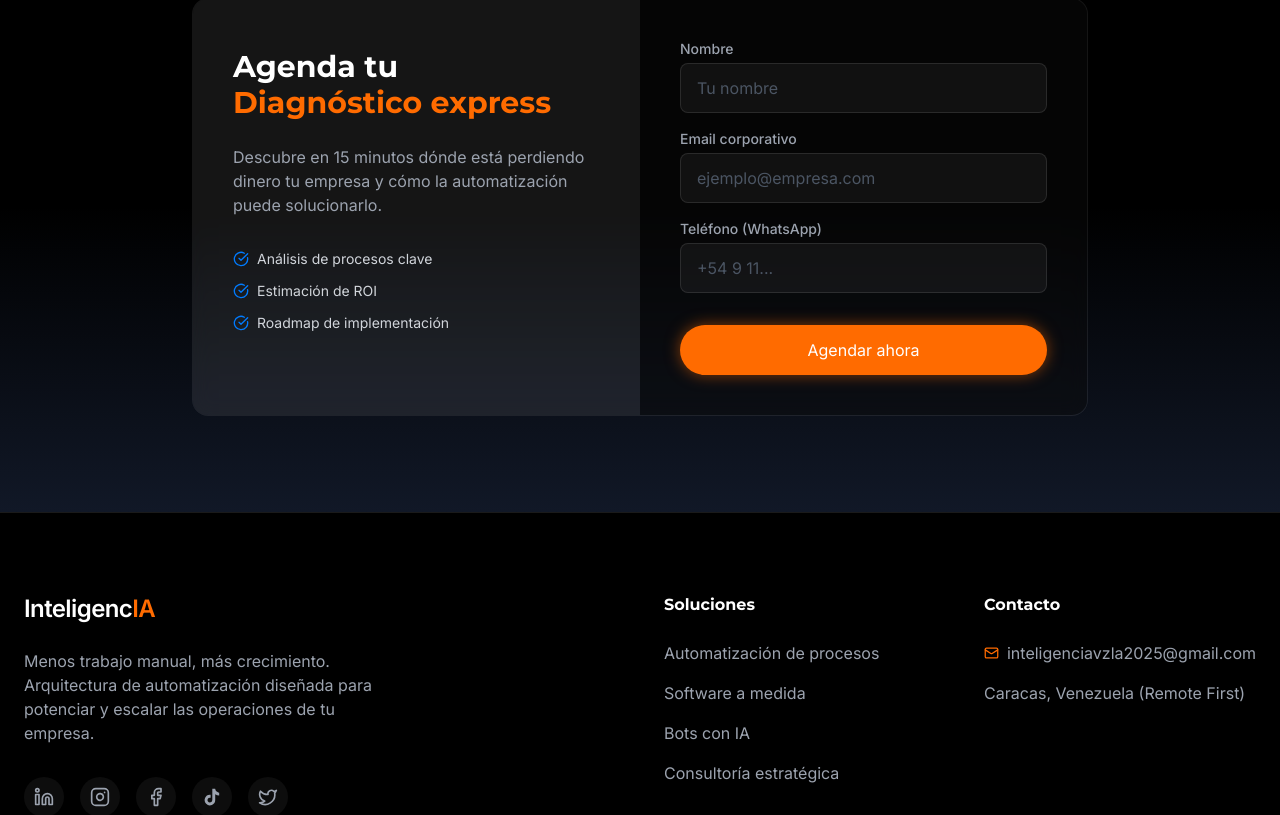
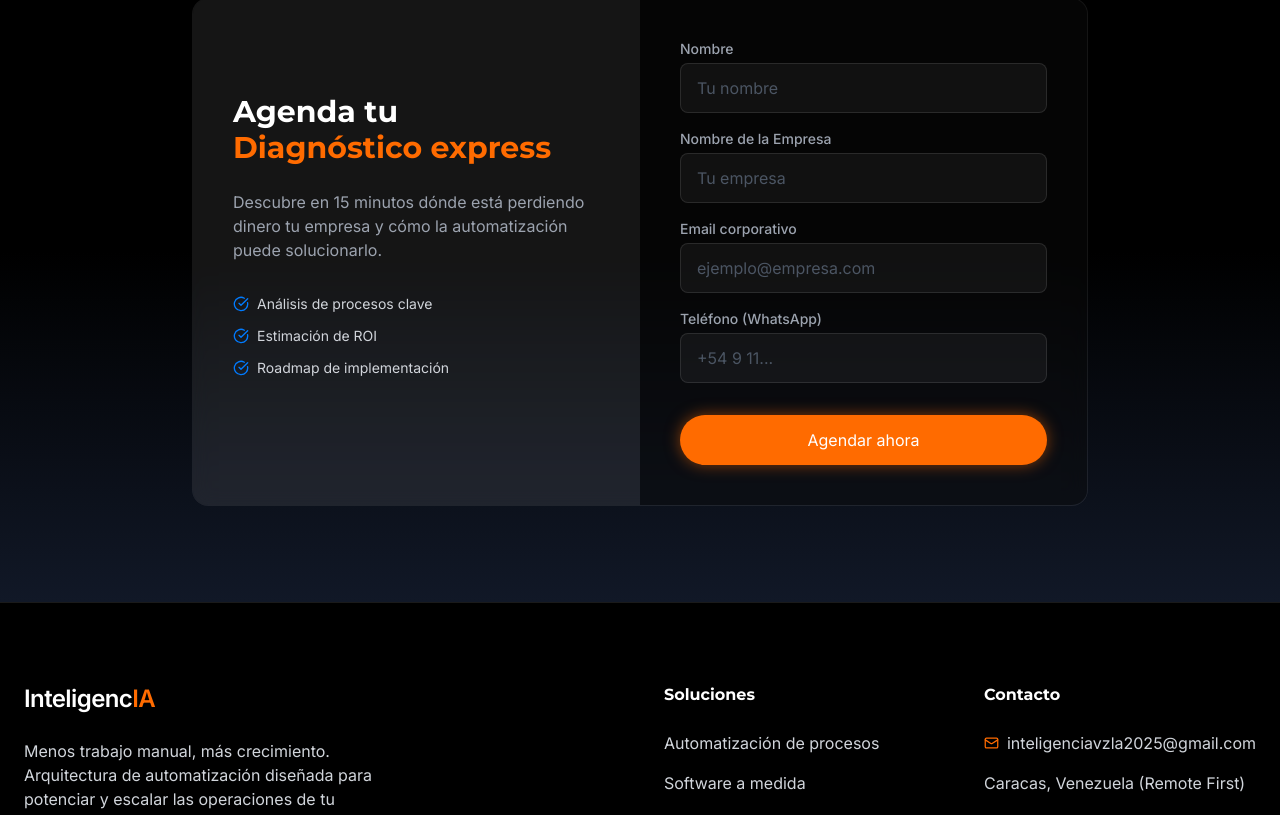
Before and after one commit to inteligenciavzla2025/Inteligencia_landingpage, a React (Vite) app: page / in a window 1280 px wide. Shown: the part 2641-3456 px from the top of the page. Built offline with nearby package versions, Linux system fonts and the light colour scheme.

Commit message:
feat: añadido campo de empresa al form & ajuste de color del footer a blanco grisaceo

```diff
--- a/src/components/layout/Footer.tsx
+++ b/src/components/layout/Footer.tsx
@@ -23,12 +23,12 @@ export function Footer() {
                         <a href="#" className="text-2xl font-bold tracking-tight text-white mb-6 block">
                             Inteligenc<span className="text-electric-orange">IA</span>
                         </a>
-                        <p className="text-gray-400 max-w-sm mb-8">
+                        <p className="text-gray-300 max-w-sm mb-8">
                             Menos trabajo manual, más crecimiento. Arquitectura de automatización diseñada para potenciar y escalar las operaciones de tu empresa.
                         </p>
                         <div className="flex gap-4">
                             {socialLinks.map((social, i) => (
-                                <a key={i} href={social.href} target="_blank" rel="noopener noreferrer" className="w-10 h-10 rounded-full bg-white/5 flex items-center justify-center text-gray-400 hover:bg-electric-orange hover:text-white transition-all">
+                                <a key={i} href={social.href} target="_blank" rel="noopener noreferrer" className="w-10 h-10 rounded-full bg-white/5 flex items-center justify-center text-gray-300 hover:bg-electric-orange hover:text-white transition-all">
                                     <social.icon size={20} />
                                 </a>
                             ))}
@@ -37,7 +37,7 @@ export function Footer() {
 
                     <div>
                         <h4 className="font-bold text-white mb-6">Soluciones</h4>
-                        <ul className="space-y-4 text-gray-400">
+                        <ul className="space-y-4 text-gray-300">
                             <li><a href="#" className="hover:text-electric-orange transition-colors">Automatización de procesos</a></li>
                             <li><a href="#" className="hover:text-electric-orange transition-colors">Software a medida</a></li>
                             <li><a href="#" className="hover:text-electric-orange transition-colors">Bots con IA</a></li>
@@ -47,7 +47,7 @@ export function Footer() {
 
                     <div>
                         <h4 className="font-bold text-white mb-6">Contacto</h4>
-                        <ul className="space-y-4 text-gray-400">
+                        <ul className="space-y-4 text-gray-300">
                             <li className="flex items-center gap-2">
                                 <Mail size={16} className="text-electric-orange" />
                                 <span>inteligenciavzla2025@gmail.com</span>
@@ -57,7 +57,7 @@ export function Footer() {
                     </div>
                 </div>
 
-                <div className="border-t border-white/10 pt-8 flex flex-col md:flex-row justify-between items-center gap-4 text-sm text-gray-500">
+                <div className="border-t border-white/10 pt-8 flex flex-col md:flex-row justify-between items-center gap-4 text-sm text-gray-400">
                     <p>&copy; {new Date().getFullYear()} InteligencIA. Todos los derechos reservados.</p>
                     <div className="flex gap-8">
                         <a href="#" className="hover:text-white transition-colors">Privacidad</a>
--- a/src/components/sections/LeadCapture.tsx
+++ b/src/components/sections/LeadCapture.tsx
@@ -10,8 +10,8 @@ import { Button } from '../ui/Button';
 // Validation Schema
 const formSchema = z.object({
     name: z.string().min(2, "El nombre es muy corto"),
+    company: z.string().min(2, "Ingresa el nombre de tu empresa"),
     email: z.string().email("Email inválido"),
-    company: z.string().optional(),
     phone: z.string().min(8, "Número incompleto"),
 });
 
@@ -115,6 +115,16 @@ export function LeadCapture() {
                                     </div>
 
                                     <div>
+                                        <label className="text-sm font-medium text-gray-400 mb-1 block">Nombre de la Empresa</label>
+                                        <input
+                                            {...register("company")}
+                                            className="w-full bg-white/5 border border-white/10 rounded-lg px-4 py-3 text-white focus:border-electric-orange focus:ring-1 focus:ring-electric-orange outline-none transition-all placeholder:text-gray-600"
+                                            placeholder="Tu empresa"
+                                        />
+                                        {errors.company && <span className="text-red-500 text-xs mt-1">{errors.company.message}</span>}
+                                    </div>
+
+                                    <div>
                                         <label className="text-sm font-medium text-gray-400 mb-1 block">Email corporativo</label>
                                         <input
                                             {...register("email")}
```
